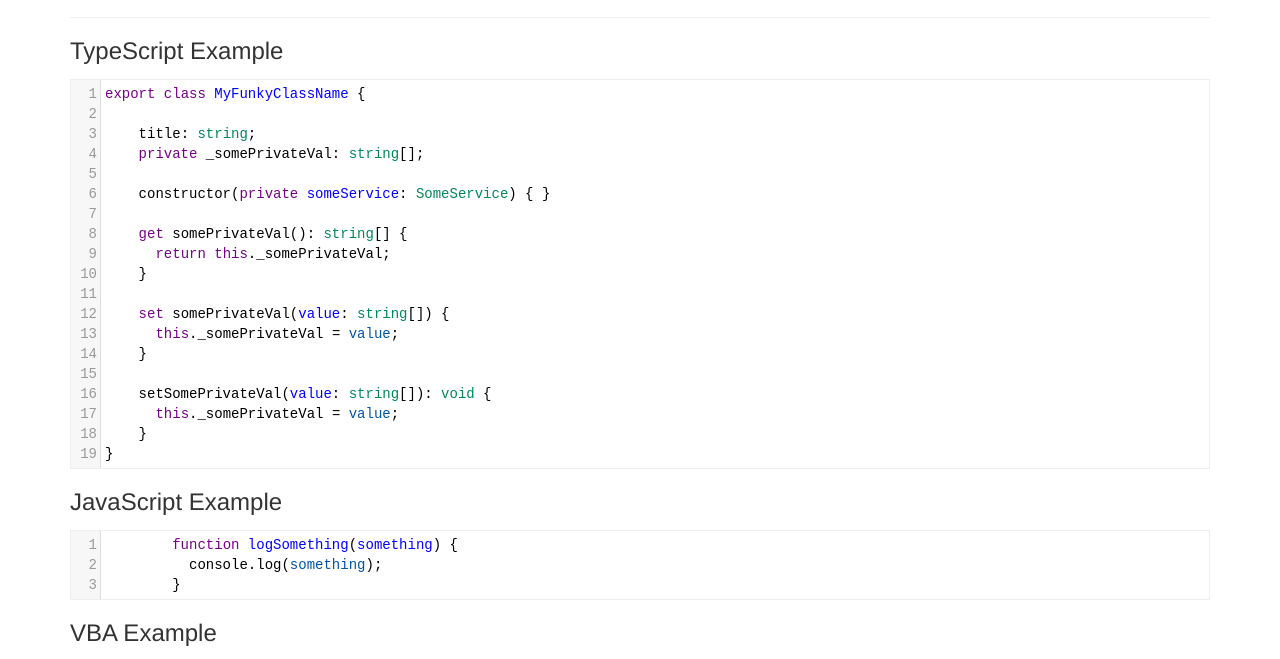
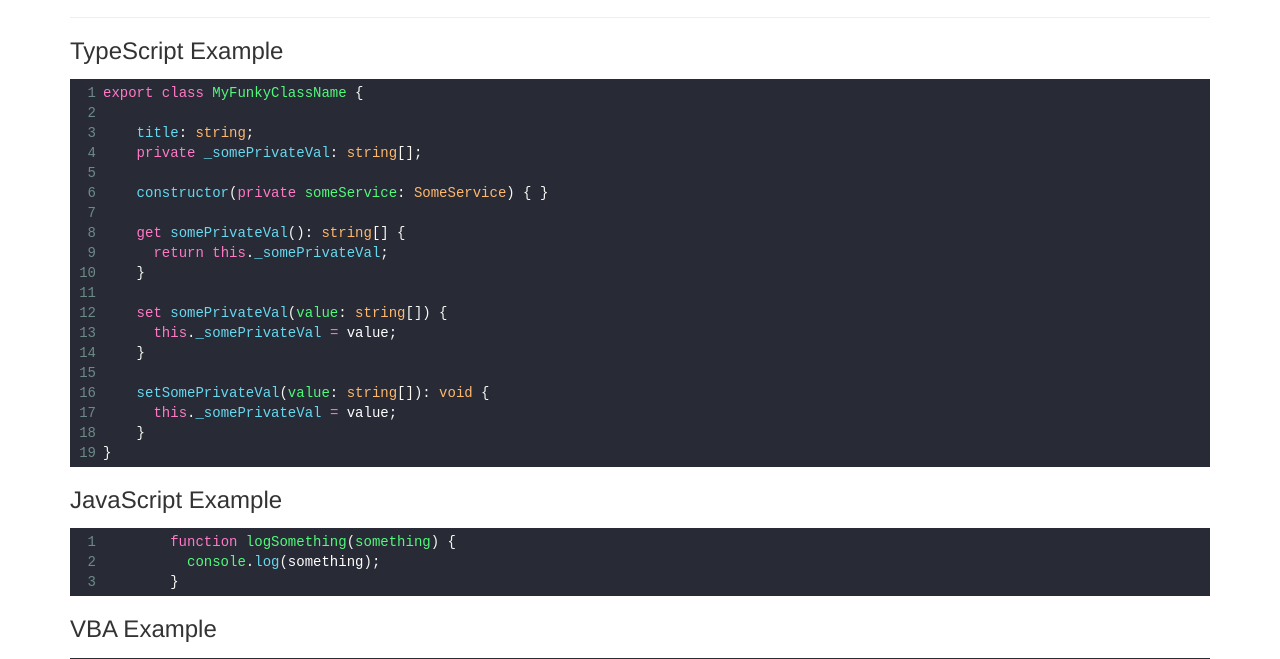
Before and after one commit to ryanmccormick/WPSyntax2CodeMirror, a website: page src/index.html in a window 1280 px wide. Shown: the part 113-772 px from the top of the page. Drawn offline with nearby package versions, Linux system fonts and the light colour scheme.

Commit message:
use dracula theme

```diff
--- a/src/assets/js/wpsyntax2codemirror.js
+++ b/src/assets/js/wpsyntax2codemirror.js
@@ -83,7 +83,8 @@ var wpsyntax2codemirror = (function ($, document, window, CodeMirror) {
         mode: mode,
         lineNumbers: true,
         readOnly: 'nocursor',
-        viewportMargin: Infinity
+        viewportMargin: Infinity,
+        theme: 'dracula'
       });
     } catch (exception) {
       console.error('wpsyntax2codemirror::', exception);
--- a/src/index.html
+++ b/src/index.html
@@ -21,6 +21,7 @@
 
     <!-- CodeMirror Base CSS -->
     <link href="../node_modules/codemirror/lib/codemirror.css" rel="stylesheet">
+    <link href="../node_modules/codemirror/theme/dracula.css" rel="stylesheet">
 
     <!-- Custom Page CSS -->
     <link rel="stylesheet" href="assets/css/main.css">
```
